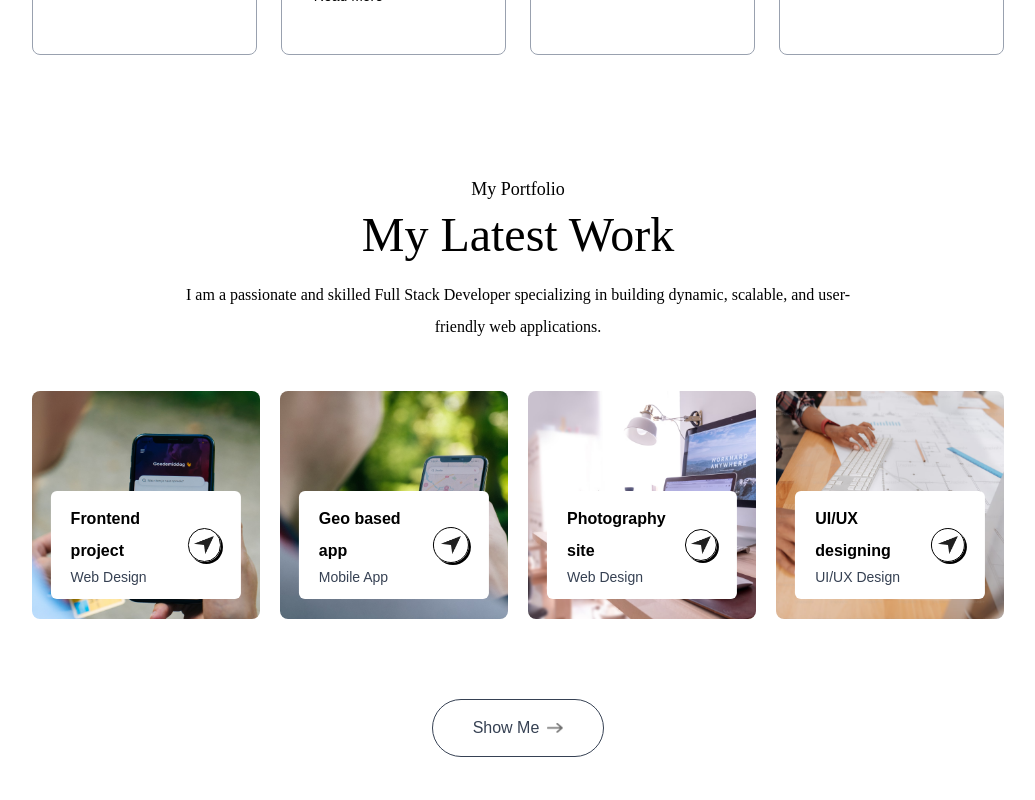
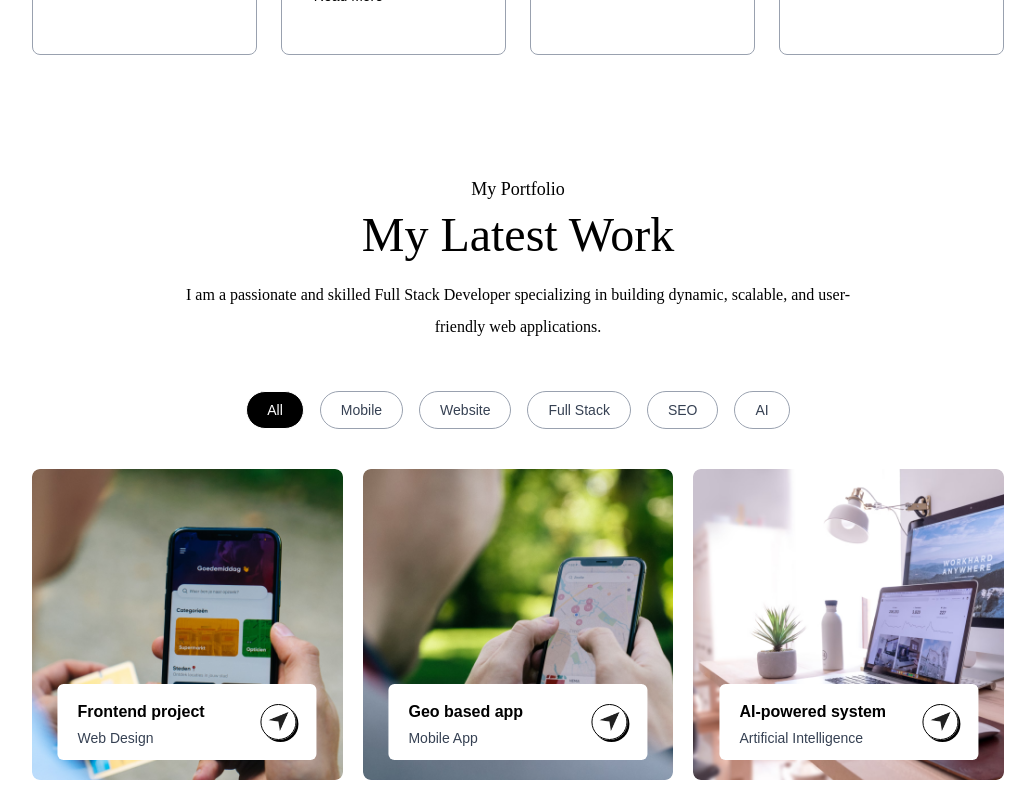
Before and after one commit to fotsoeddy/Personal_portfolio, a Next.js app: page / in a window 1280 px wide. Shown: the part 2160-2960 px from the top of the page, without its empty margins (122-1157 px from the left). Built offline with nearby package versions, Linux system fonts and the light colour scheme; a web font is replaced by a local one.

Commit message:
addition of the category on my work

```diff
--- a/app/components/Work.jsx
+++ b/app/components/Work.jsx
@@ -1,68 +1,60 @@
-import { assets, workData } from '@/assets/assets'
-import Image from 'next/image'
-import React from 'react'
-import { motion } from "motion/react"
+import { useState } from 'react';
+import { assets, workData } from '@/assets/assets';
+import Image from 'next/image';
+import { motion, AnimatePresence } from "framer-motion";
 
+const categories = ['All', 'Mobile', 'Website', 'Full Stack', 'SEO', 'AI'];
 
-const Work = ({isDarkMode}) => {
+const Work = ({ isDarkMode }) => {
+    const [selectedCategory, setSelectedCategory] = useState('All');
+
+    const filteredProjects = selectedCategory === 'All'
+        ? workData
+        : workData.filter(project => project.category === selectedCategory);
+
     return (
+        <motion.div initial={{ opacity: 0 }} whileInView={{ opacity: 1 }} transition={{ duration: 1 }} id='work' className='w-full px-[12%] py-10 scroll-mt-20'>
+            <motion.h4 initial={{ opacity: 0, y: -20 }} whileInView={{ opacity: 1, y: 0 }} transition={{ duration: 0.5, delay: 0.3 }} className='text-center mb-2 text-lg font-Ovo'>My Portfolio</motion.h4>
+            <motion.h2 initial={{ opacity: 0, y: -20 }} whileInView={{ opacity: 1, y: 0 }} transition={{ duration: 0.5, delay: 0.5 }} className='text-center text-5xl font-Ovo'>My Latest Work</motion.h2>
+            <motion.p initial={{ opacity: 0 }} whileInView={{ opacity: 1 }} transition={{ duration: 0.5, delay: 0.7 }} className='text-center max-w-2xl mx-auto mt-5 mb-12 font-Ovo'>I am a passionate and skilled Full Stack Developer specializing in building dynamic, scalable, and user-friendly web applications.</motion.p>
+
+            <div className='flex justify-center gap-4 mb-10'>
+                {categories.map((category) => (
+                    <button
+                        key={category}
+                        onClick={() => setSelectedCategory(category)}
+                        className={`px-5 py-2 rounded-full border text-sm transition duration-300 ${selectedCategory === category ? 'bg-black text-white' : 'border-gray-400 text-gray-700 hover:bg-gray-200'}`}>
+                        {category}
+                    </button>
+                ))}
+            </div>
+
+            <AnimatePresence mode='wait'>
                 <motion.div
-    initial={{ opacity: 0}}
-    whileInView={{opacity:1}}
-    transition={{duration: 1}}
-     id='work' className='w-full px-[12%] py-10 scroll-mt-20'>
-        <motion.h4
-        initial={{ opacity: 0,y:-20}}
-        whileInView={{opacity:1, y:0}}
-        transition={{duration: 0.5, delay:0.3}}
-        className='text-center mb-2 text-lg font-Ovo'>My Portfolio</motion.h4>
-       <motion.h2
-       initial={{ opacity: 0,y:-20}}
-       whileInView={{opacity:1, y:0}}
-       transition={{duration: 0.5, delay:0.5}}
-        className='text-center  text-5xl font-Ovo'>My Latest Work</motion.h2>
-       <motion.p
-       initial={{ opacity: 0,}}
-       whileInView={{opacity:1}}
-       transition={{duration: 0.5, delay:0.7}}
-       className='text-center max-w-2xl mx-auto mt-5  mb-12 font-Ovo'>I am a passionate and skilled Full Stack Developer specializing in building dynamic, scalable, and user-friendly web applications.</motion.p>
-
-       <motion.div
-       initial={{ opacity: 0,}}
-       whileInView={{opacity:1}}
-       transition={{duration: 0.6, delay:0.9}}
-       className='grid grid-cols-auto my-10 gap-5 dark:text-black'>
-  {workData.map((project, index) => (
-    <motion.div
-    whileHover={{scale:1.05}}
-    transition={{duration: 0.3}}
-      key={index}
-      className='aspect-square bg-no-repeat bg-cover bg-center rounded-lg relative cursor-pointer group'
-      style={{ backgroundImage: `url(${project.bgImage})` }}
+                    key={selectedCategory}
+                    initial={{ opacity: 0, scale: 0.9 }}
+                    animate={{ opacity: 1, scale: 1 }}
+                    exit={{ opacity: 0, scale: 0.9 }}
+                    transition={{ duration: 0.5 }}
+                    className='grid grid-cols-1 sm:grid-cols-2 lg:grid-cols-3 my-10 gap-5 dark:text-black'
                 >
+                    {filteredProjects.map((project, index) => (
+                        <motion.div whileHover={{ scale: 1.05 }} transition={{ duration: 0.3 }} key={index} className='aspect-square bg-no-repeat bg-cover bg-center rounded-lg relative cursor-pointer group' style={{ backgroundImage: `url(${project.bgImage})` }}>
                             <div className='bg-white w-10/12 rounded-md absolute bottom-5 left-1/2 -translate-x-1/2 py-3 px-5 flex items-center justify-between duration-500 group-hover:bottom-7'>
-        <div >
+                                <div>
                                     <h2 className='font-semibold'>{project.title}</h2>
                                     <p className='text-sm text-gray-700'>{project.description}</p>
                                 </div>
-        <div className='border rounded-full border-black w-9 aspect-square flex items-center justify-center shadow-[2px_2px_0_#000] group-hover:bg-lime-300 tr'>
+                                <div className='border rounded-full border-black w-9 aspect-square flex items-center justify-center shadow-[2px_2px_0_#000] group-hover:bg-lime-300'>
                                     <Image src={assets.send_icon} alt='send' className='w-5' />
                                 </div>
                             </div>
                         </motion.div>
                     ))}
                 </motion.div>
+            </AnimatePresence>
+        </motion.div>
+    );
+};
 
-<motion.a
-initial={{ opacity: 0,}}
-whileInView={{opacity:1}}
-transition={{duration: 0.5, delay:1.4}}
-href="" className='w-max flex  justify-center items-center gap-2 text-gray-700 border-[0.5px] border-gray-700 rounded-full py-3 px-10 mx-auto my-20 hover:bg-lightHover  duration-500 dark:text-white dark:border-white dark:hover:bg-darkHover'>
-    Show Me <Image src={ isDarkMode ? assets.right_arrow_bold_dark : assets.right_arrow_bold} alt='Rigth Arrow' className='w-4'  />
-</motion.a>
-
-    </motion.div>
-  )
-}
-
-export default Work
+export default Work;
--- a/assets/assets.js
+++ b/assets/assets.js
@@ -106,23 +106,22 @@ export const workData = [
         title: 'Frontend project',
         description: 'Web Design',
         bgImage: '/work-1.png',
+        category: 'Website'
     },
     {
         title: 'Geo based app',
         description: 'Mobile App',
         bgImage: '/work-2.png',
+        category: 'Mobile'
     },
     {
-        title: 'Photography site',
-        description: 'Web Design',
+        title: 'AI-powered system',
+        description: 'Artificial Intelligence',
         bgImage: '/work-3.png',
+        category: 'AI'
     },
-    {
-        title: 'UI/UX designing',
-        description: 'UI/UX Design',
-        bgImage: '/work-4.png',
-    },
-]
+];
+
 
 export const serviceData = [
     { icon: assets.web_icon, title: 'Web design', description: 'Web development is the process of building, programming...', link: '' },
```
Lines whose indentation alone changed are shown as unchanged.
